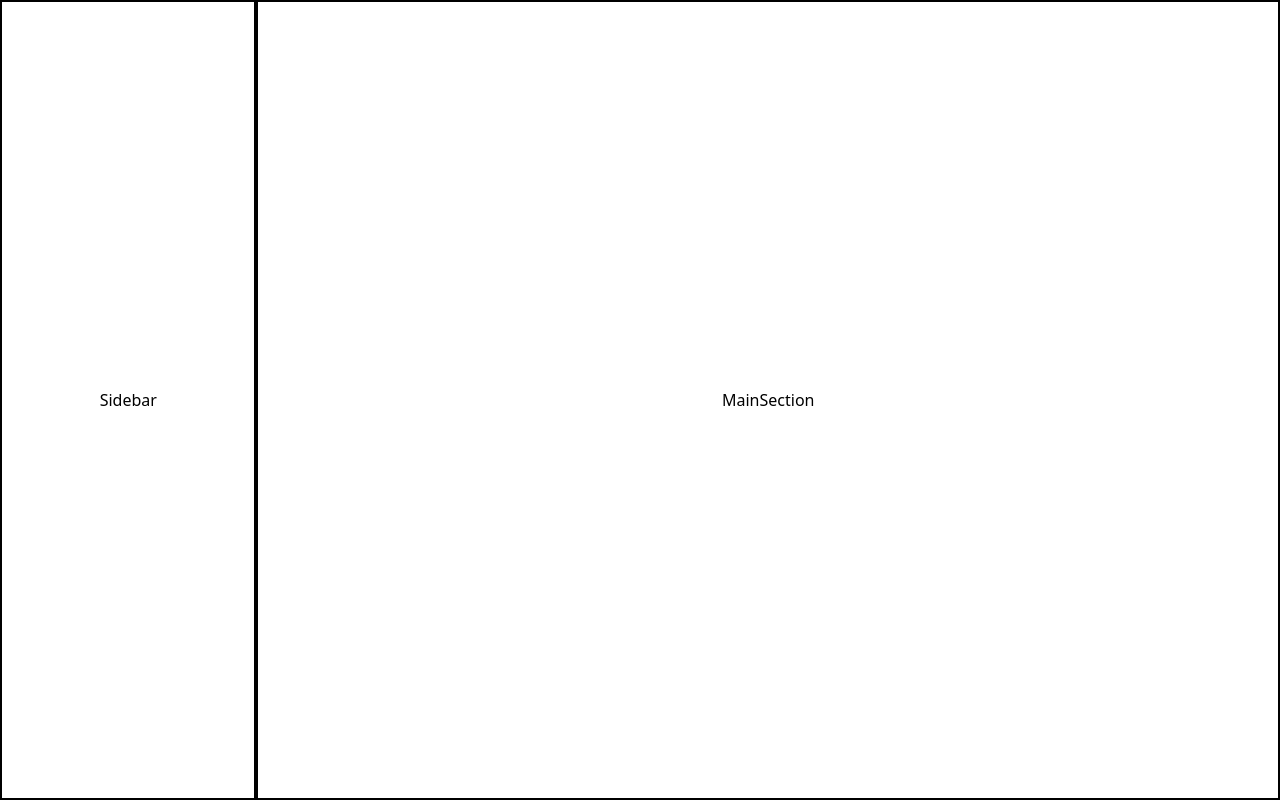
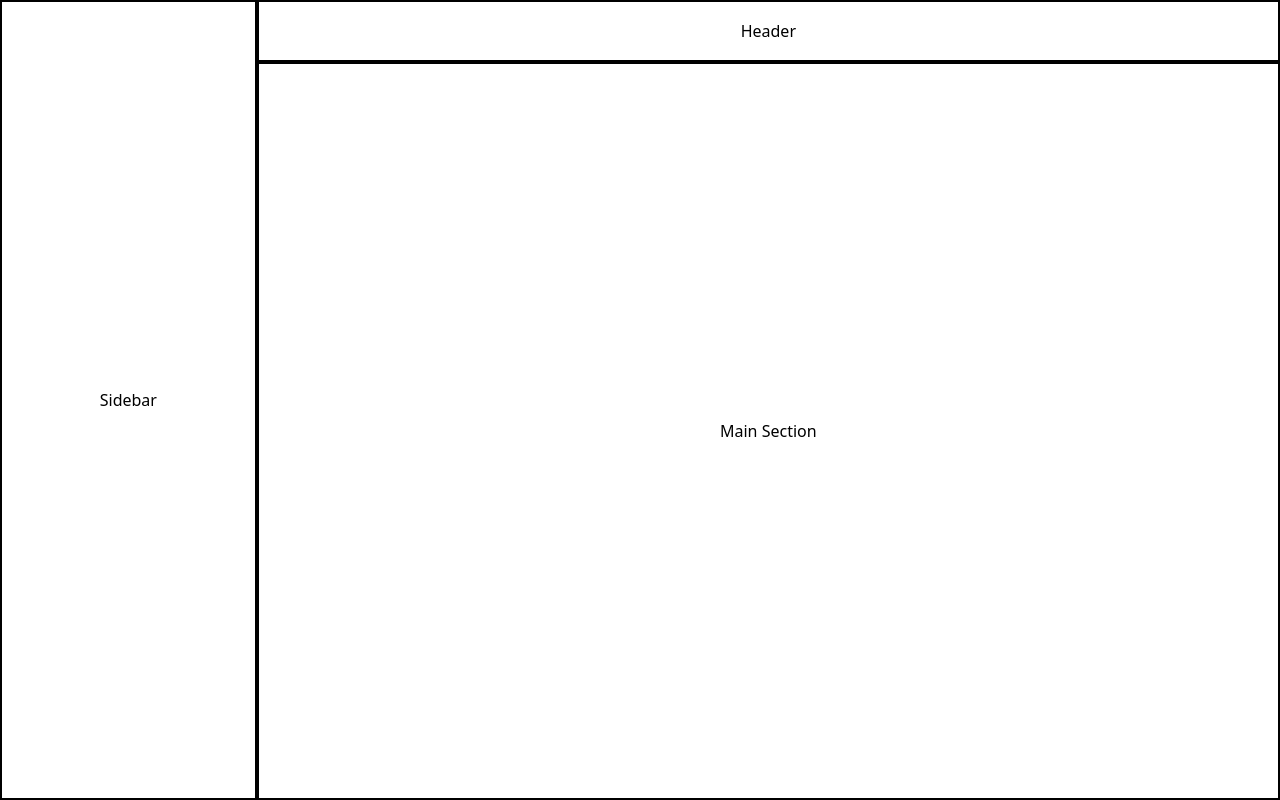
Before and after one commit to OpenRAG128/DocDynamoRevamped, a React (Vite) app: page / in a window 1280 px wide. Built offline with nearby package versions, Linux system fonts and the light colour scheme.

Commit message:
add Header section

```diff
--- /dev/null
+++ b/src/components/Header.jsx
@@ -0,0 +1,9 @@
+import React from 'react'
+
+export default function Header() {
+  return (
+      <div className='flex justify-center items-center h-1/12 w-full border-2'>
+        Header
+    </div>
+  )
+}
--- a/src/components/MainSection.jsx
+++ b/src/components/MainSection.jsx
@@ -1,7 +1,13 @@
 import React from 'react'
+import Header from './Header.jsx'
 
 export default function MainSection() {
   return (
-    <div className='flex justify-center items-center w-full border-2'>MainSection</div>
+    <div className='flex flex-col w-full'>
+      <Header />
+      <div className='flex justify-center items-center h-full w-full border-2'>
+        Main Section
+      </div>
+    </div>
   )
 }
```
